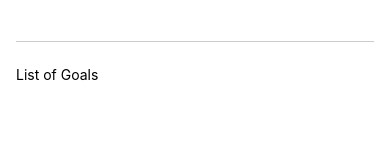
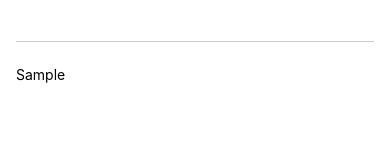
Before and after one commit to LanceStasinski/ReactNativeCourse, a React Native app: screen / in a window 390 px wide. Both pictures are taken after typing "Sample" into the empty fields and a click on the button "ADD GOAL". Shown: the part 129-285 px from the top of the page. Built offline with nearby package versions, Linux system fonts and the light colour scheme.

Commit message:
feat: Output list of goals when button is clicked

```diff
--- a/App.tsx
+++ b/App.tsx
@@ -11,6 +11,8 @@ import {
 
 export default function App() {
   const [enteredGoalText, setEnteredGoalText] = useState("");
+  const [courseGoals, setCourseGoals] = useState<string[]>([]);
+
   const goalInputHandler = (
     enteredText: NativeSyntheticEvent<TextInputChangeEventData>
   ) => {
@@ -18,7 +20,8 @@ export default function App() {
   };
 
   const addGoalHandler = () => {
-    console.log(enteredGoalText)
+    setCourseGoals(currentCourseGoals => [...currentCourseGoals, enteredGoalText]);
+    setEnteredGoalText('');
   };
 
   return (
@@ -32,7 +35,9 @@ export default function App() {
         <Button onPress={addGoalHandler} title="Add Goal" />
       </View>
       <View style={styles.goalsContainer}>
-        <Text>List of Goals</Text>
+        {courseGoals.map((goal, index) => {
+          return <Text key={`goal${index}`}>{goal}</Text>
+        })}
       </View>
     </View>
   );
```
